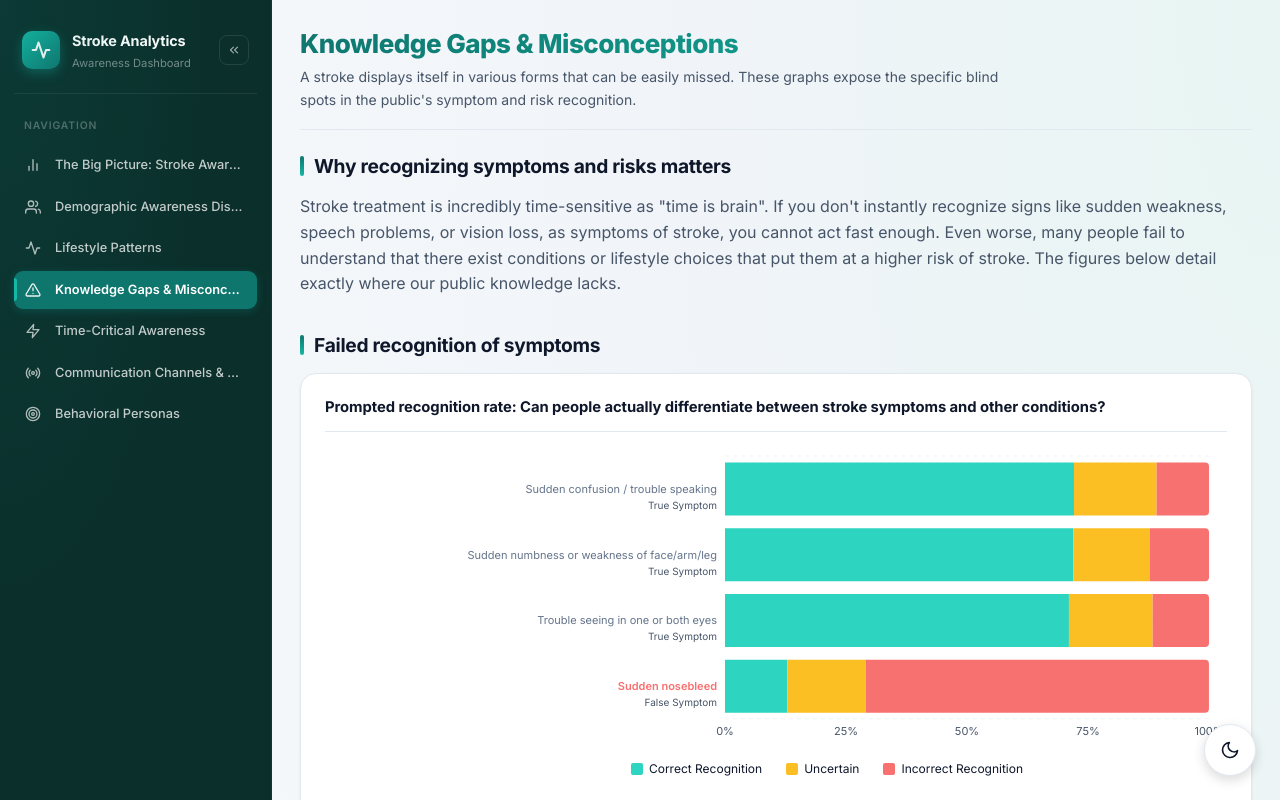
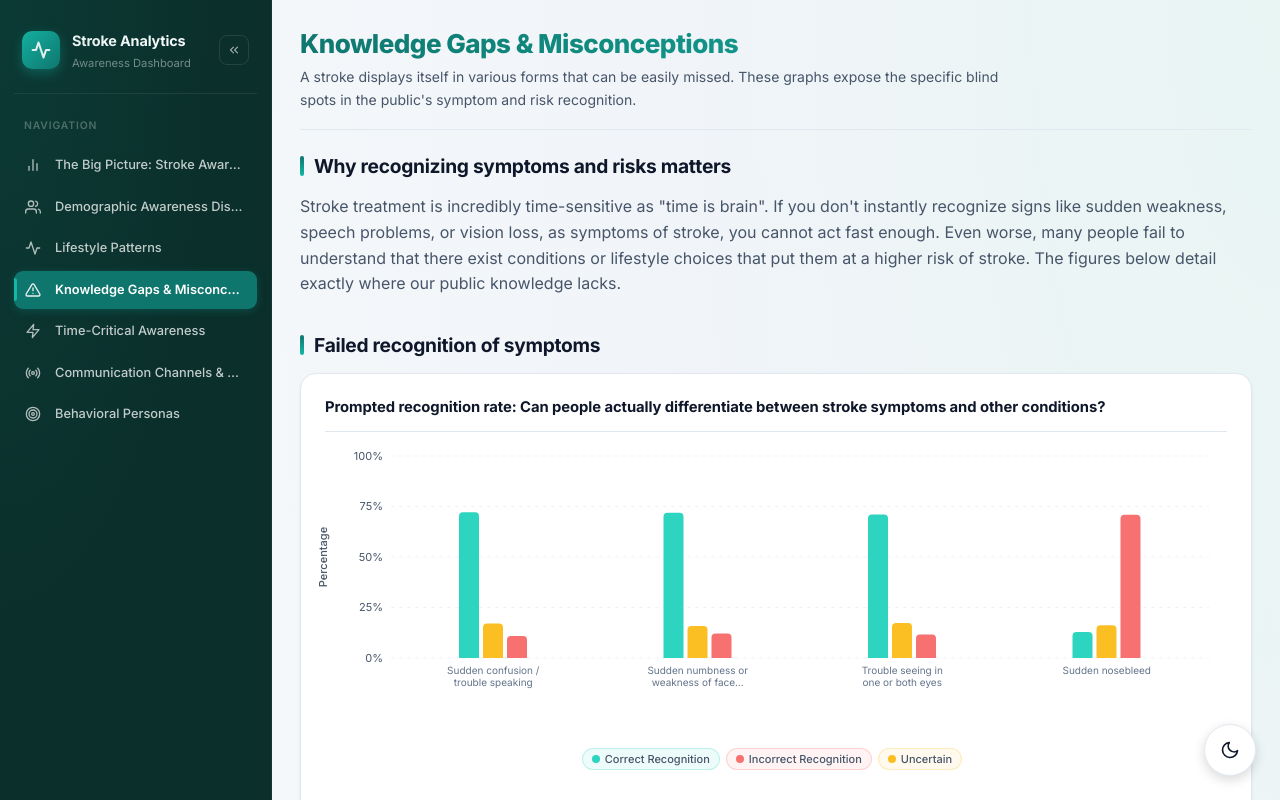
Before and after one commit to Harshali0505/Stroke-awareness-dashboard, a React (Vite) app: page /knowledge-gap in a window 1280 px wide. Shown: the top 800 px of the page. Built offline with nearby package versions, Linux system fonts and the light colour scheme.

Commit message:
minor change in graphs

```diff
--- a/src/components/charts/StackedAwarenessChart.jsx
+++ b/src/components/charts/StackedAwarenessChart.jsx
@@ -13,8 +13,7 @@ import {
 import { getAwarenessColor, CHART_COLORS } from "../../constants/colors";
 import ChartTooltip from "../common/ChartTooltip";
 
-const _AWARENESS_ORDER = ["Low Awareness", "Moderate Awareness", "High Awareness"];
-
+const DEFAULT_AWARENESS_ORDER = ["Low Awareness", "Moderate Awareness", "High Awareness"];
 const formatPercent = (value) => {
   if (value === null || value === undefined || Number.isNaN(Number(value))) return "-";
   return `${Number(value).toFixed(1)}%`;
@@ -84,7 +83,7 @@ const XAxisTick = ({ x, y, payload, angle = 0, maxChars = 14, maxLines = 2 }) =>
   );
 };
 
-const PercentAwarenessTooltip = ({ active, payload, label, isolatedLevel, totalIsolated }) => {
+const PercentAwarenessTooltip = ({ active, payload, label, isolatedLevel, totalIsolated, levels = DEFAULT_AWARENESS_ORDER, customColors }) => {
   if (!active || !payload || payload.length === 0) return null;
 
   const datum = payload?.[0]?.payload;
@@ -94,16 +93,18 @@ const PercentAwarenessTooltip = ({ active, payload, label, isolatedLevel, totalI
     .map((p) => {
       const category = p?.dataKey;
       if (!category) return null;
+      const mappedColor = customColors && customColors[category] ? customColors[category] : getAwarenessColor(category);
       return {
         key: String(category),
         category,
         percentValue: p?.value,
         countValue: datum?.[`${category}__count`],
-        color: p?.color
+        color: p?.color || mappedColor,
+        mappedColor
       };
     })
     .filter(Boolean)
-    .sort((a, b) => _AWARENESS_ORDER.indexOf(a.category) - _AWARENESS_ORDER.indexOf(b.category));
+    .sort((a, b) => levels.indexOf(a.category) - levels.indexOf(b.category));
 
   return (
     <div
@@ -158,7 +159,7 @@ const PercentAwarenessTooltip = ({ active, payload, label, isolatedLevel, totalI
               height: '10px',
               borderRadius: '2px',
               marginTop: '3px',
-              backgroundColor: row.color || getAwarenessColor(row.category)
+              backgroundColor: row.color || row.mappedColor
             }}
           />
           <span style={{ fontWeight: 600, color: 'var(--text-primary, #0f172a)' }}>{row.category}</span>
@@ -180,7 +181,9 @@ const StackedAwarenessChart = ({
   barSize = 18,
   widthScaling = 'standard',
   valueMode = 'count',
-  onSelectCategory = null
+  onSelectCategory = null,
+  levels = DEFAULT_AWARENESS_ORDER,
+  customColors = null
 }) => {
   const [viewportWidth, setViewportWidth] = React.useState(() =>
     typeof window !== "undefined" ? window.innerWidth : 1024
@@ -202,15 +205,15 @@ const StackedAwarenessChart = ({
   const awarenessLevels = React.useMemo(() => {
     const present = new Set();
     data.forEach((item) => {
-      _AWARENESS_ORDER.forEach((level) => {
+      levels.forEach((level) => {
         if (item && Object.prototype.hasOwnProperty.call(item, level)) {
           present.add(level);
         }
       });
     });
 
-    return _AWARENESS_ORDER.filter((l) => present.has(l));
-  }, [data]);
+    return levels.filter((l) => present.has(l));
+  }, [data, levels]);
 
   const effectiveBarSize = React.useMemo(() => {
     const groupCount = Array.isArray(data) ? data.length : 0;
@@ -424,7 +427,7 @@ const StackedAwarenessChart = ({
           <Tooltip
             content={
               valueMode === 'percent' ? (
-                <PercentAwarenessTooltip isolatedLevel={isolatedLevel} totalIsolated={totalIsolated} />
+                <PercentAwarenessTooltip isolatedLevel={isolatedLevel} totalIsolated={totalIsolated} levels={levels} customColors={customColors} />
               ) : (
                 <ChartTooltip />
               )
@@ -451,7 +454,7 @@ const StackedAwarenessChart = ({
                   {payload.map((entry) => {
                     const value = entry?.value;
                     const isHidden = value ? hiddenLevels.has(value) : false;
-                    const color = getAwarenessColor(value);
+                    const color = customColors && customColors[value] ? customColors[value] : getAwarenessColor(value);
                     return (
                       <button
                         key={String(value)}
@@ -533,7 +536,7 @@ const StackedAwarenessChart = ({
               <Bar
                 key={level}
                 dataKey={level}
-                fill={getAwarenessColor(level)}
+                fill={customColors && customColors[level] ? customColors[level] : getAwarenessColor(level)}
                 barSize={effectiveBarSize}
                 hide={hiddenLevels.has(level)}
                 opacity={1}
--- a/src/pages/KnowledgeGap.jsx
+++ b/src/pages/KnowledgeGap.jsx
@@ -1,7 +1,7 @@
 import React from "react";
 import PageContainer from "../components/PageContainer";
 import { useStaticData } from "../data/useStaticData";
-import HorizontalStackedResponseChart from "../components/charts/HorizontalStackedResponseChart";
+import StackedAwarenessChart from "../components/charts/StackedAwarenessChart";
 import GenericBarChart from "../components/charts/GenericBarChart";
 import Section from "../components/Section";
 import ChartPanel from "../components/ChartPanel";
@@ -40,7 +40,21 @@ const KnowledgeGap = ({ isMobileMenuOpen, setIsMobileMenuOpen }) => {
             grouped[item.symptom][item.response] = item.percentage;
             grouped[item.symptom][`${item.response}__count`] = item.count;
         });
-        return Object.values(grouped);
+
+        // Transform for StackedAwarenessChart using the vertical grouped bar display
+        const highlightLabels = ["Sudden nosebleed"];
+        return Object.values(grouped).map(item => {
+            const isHighlighted = highlightLabels.includes(item.name);
+            return {
+                ...item,
+                "Correct Recognition": isHighlighted ? item["No"] : item["Yes"],
+                "Correct Recognition__count": isHighlighted ? item["No__count"] : item["Yes__count"],
+                "Uncertain": item["Maybe"],
+                "Uncertain__count": item["Maybe__count"],
+                "Incorrect Recognition": isHighlighted ? item["Yes"] : item["No"],
+                "Incorrect Recognition__count": isHighlighted ? item["Yes__count"] : item["No__count"]
+            };
+        });
     }, [identificationData]);
 
     if (loading) {
@@ -76,10 +90,17 @@ const KnowledgeGap = ({ isMobileMenuOpen, setIsMobileMenuOpen }) => {
                         title="Prompted recognition rate: Can people actually differentiate between stroke symptoms and other conditions?"
                         fullWidth
                     >
-            <HorizontalStackedResponseChart
+            <StackedAwarenessChart
               data={recognitionChartData}
-              highlightLabels={["Sudden nosebleed"]}
-              height={350}
+              height={400}
+              barSize={20}
+              valueMode="percent"
+              levels={["Correct Recognition", "Uncertain", "Incorrect Recognition"]}
+              customColors={{
+                "Correct Recognition": "#2dd4bf",
+                "Uncertain": "#fbbf24",
+                "Incorrect Recognition": "#f87171"
+              }}
             />
             <KeyInsight>
               This analysis evaluates whether respondents can accurately distinguish stroke symptoms from unrelated conditions. Participants were asked to identify whether specific conditions were symptoms of stroke. While many respondents selected “yes,” incorrect identification of non-symptoms suggests limited understanding of actual stroke indicators, indicating that symptom recognition in real-world situations may be inadequate.
```
